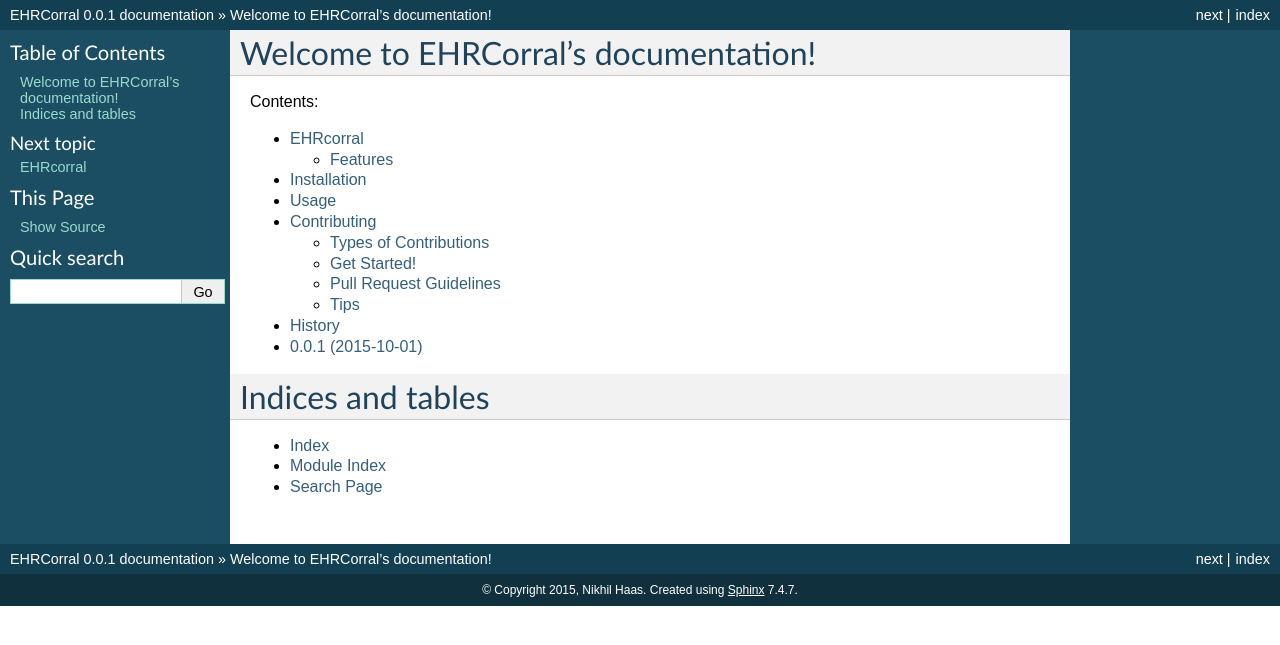
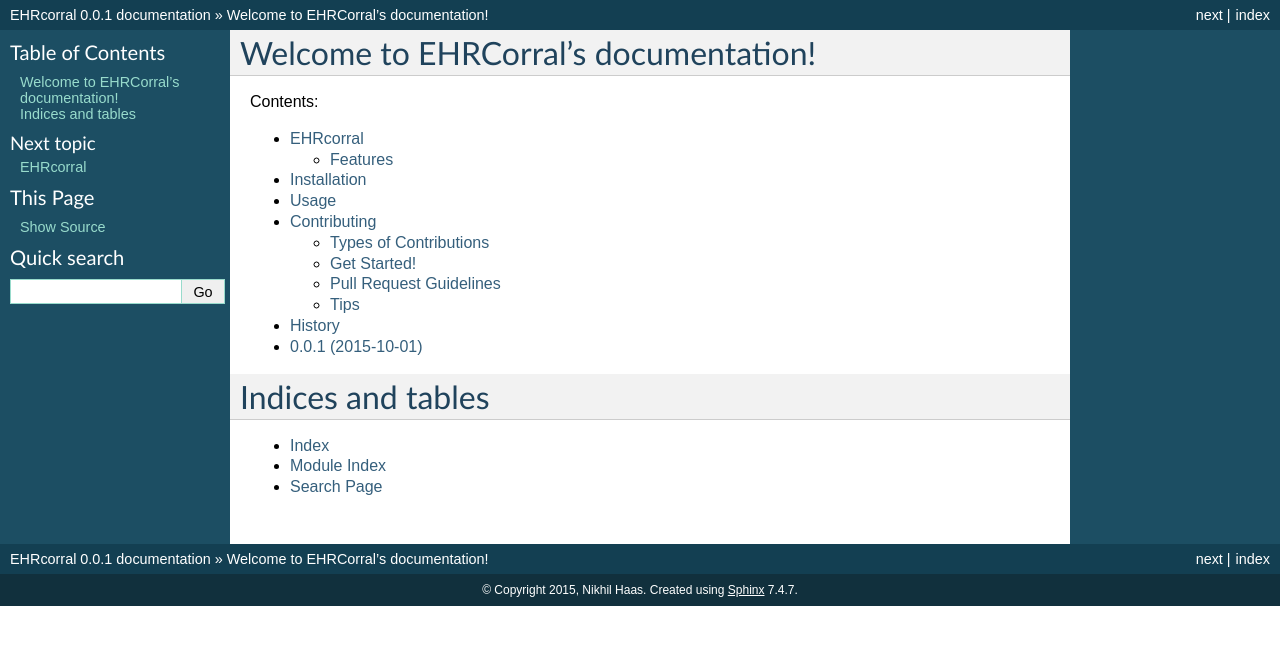
Before and after one commit to nsh87/ehrcorral, a Sphinx documentation site: the page built from docs/index.rst, in a window 1280 px wide. Shown: the top 645 px of the page. Built offline with Sphinx 7.4.7, drawn with Linux system fonts in a browser that asks for light colours.

```diff
--- a/docs/conf.py
+++ b/docs/conf.py
@@ -55,7 +55,7 @@ source_suffix = '.rst'
 master_doc = 'index'
 
 # General information about the project.
-project = u'EHRCorral'
+project = u'EHRcorral'
 copyright = u'2015, Nikhil Haas'
 
 # The version info for the project you're documenting, acts as replacement
@@ -209,7 +209,7 @@ latex_elements = {
 # [howto/manual]).
 latex_documents = [
     ('index', 'ehrcorral.tex',
-     u'EHRCorral Documentation',
+     u'EHRcorral Documentation',
      u'Nikhil Haas', 'manual'),
 ]
 
@@ -240,7 +240,7 @@ latex_documents = [
 # (source start file, name, description, authors, manual section).
 man_pages = [
     ('index', 'ehrcorral',
-     u'EHRCorral Documentation',
+     u'EHRcorral Documentation',
      [u'Nikhil Haas'], 1)
 ]
 
@@ -255,7 +255,7 @@ man_pages = [
 #  dir menu entry, description, category)
 texinfo_documents = [
     ('index', 'ehrcorral',
-     u'EHRCorral Documentation',
+     u'EHRcorral Documentation',
      u'Nikhil Haas',
      'ehrcorral',
      'One line description of project.',
--- a/docs/usage.rst
+++ b/docs/usage.rst
@@ -2,6 +2,6 @@
 Usage
 ========
 
-To use EHRCorral in a project::
+To use EHRcorral in a project::
 
     import ehrcorral
```
